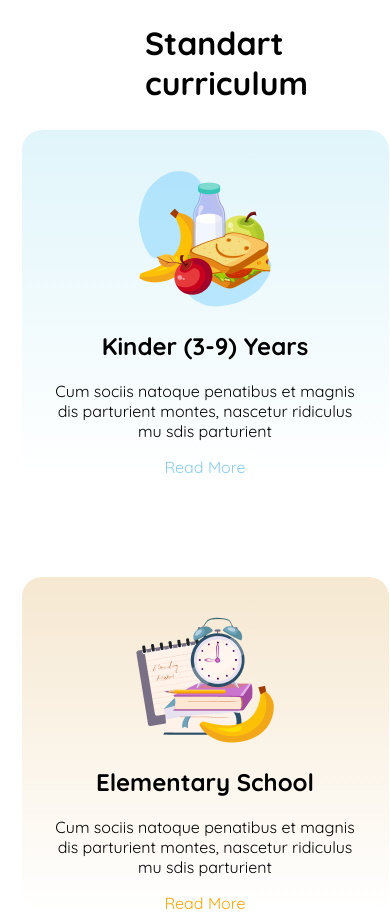
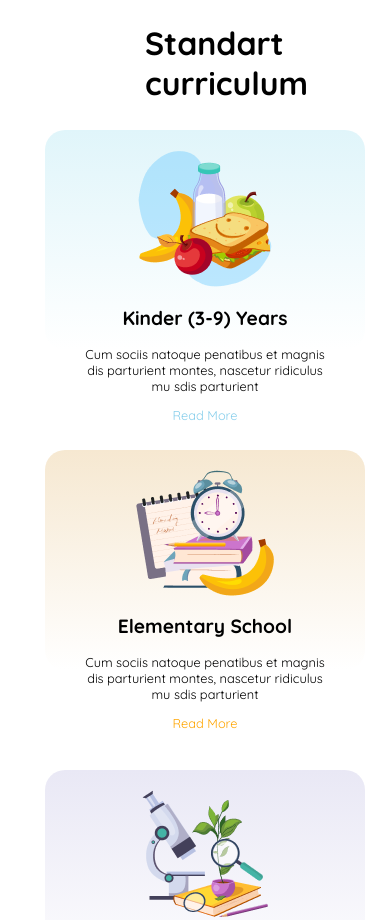
Before and after one commit to NahidSarkar7/My-Assignment-2, a plain HTML site: page index.html in a window 390 px wide. Shown: the part 1080-2000 px from the top of the page. Drawn offline with Linux system fonts and the light colour scheme.

Commit message:
added box width to set

```diff
--- a/style.css
+++ b/style.css
@@ -271,6 +271,13 @@
     margin-left: 200px;
    }
 
+   .box{
+    width: 320px;
+    height: 220px;
+   padding-top: 20px;
+   font-size: 0.8rem;
+   }
+
 
 
 }
```
